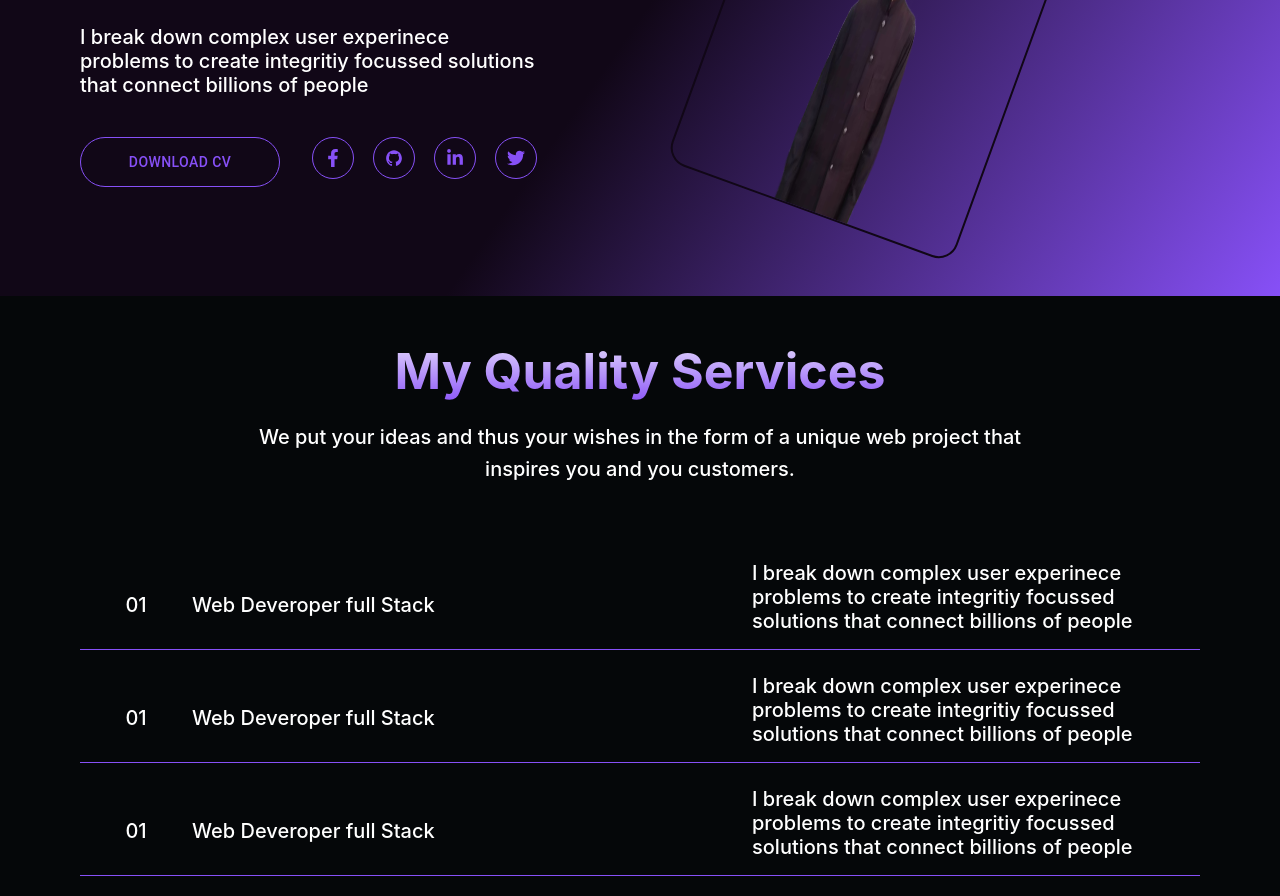
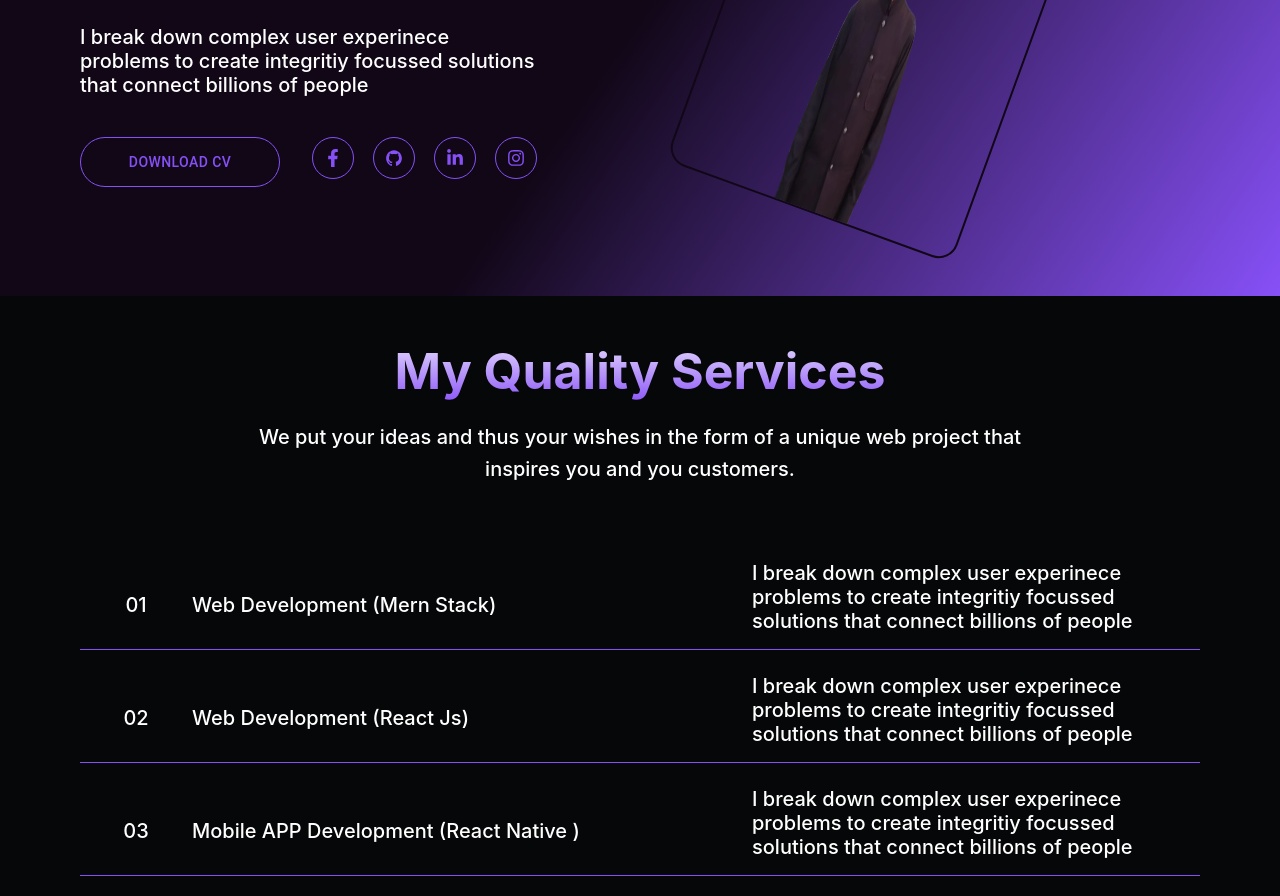
Before and after one commit to salmancheema05/portfolio, a React (Create React App) app: page / in a window 1280 px wide. Shown: the part 340-1236 px from the top of the page. Built offline with nearby package versions, Linux system fonts and the light colour scheme.

Commit message:
add links

```diff
--- a/src/components/icon.jsx
+++ b/src/components/icon.jsx
@@ -1,7 +1,8 @@
 import React from "react";
 import { Box } from "@mui/material";
-const DefaultIcon = ({ icon }) => {
+const DefaultIcon = ({ icon, link }) => {
   return (
+    <a href={link}>
       <Box
         width={40}
         height={40}
@@ -22,6 +23,7 @@ const DefaultIcon = ({ icon }) => {
       >
         {icon}
       </Box>
+    </a>
   );
 };
 
--- a/src/sections/header.jsx
+++ b/src/sections/header.jsx
@@ -3,7 +3,7 @@ import { Box, Typography, Button, Grid } from "@mui/material";
 import MyPic from "../images/mypic.png";
 import { FaFacebookF } from "react-icons/fa";
 import { IoLogoGithub } from "react-icons/io";
-import { FaLinkedinIn, FaTwitter } from "react-icons/fa6";
+import { FaLinkedinIn, FaInstagram } from "react-icons/fa6";
 import DefaultHeadings from "../components/headings";
 import DefaultIcon from "../components/icon";
 import DefaultParagraph from "../components/paragraph";
@@ -113,9 +113,18 @@ const Header = () => {
                   }}
                 >
                   <DefaultIcon icon={<FaFacebookF fontSize={18} />} />
-                  <DefaultIcon icon={<IoLogoGithub fontSize={18} />} />
-                  <DefaultIcon icon={<FaLinkedinIn fontSize={18} />} />
-                  <DefaultIcon icon={<FaTwitter fontSize={18} />} />
+                  <DefaultIcon
+                    icon={<IoLogoGithub fontSize={18} />}
+                    link="https://github.com/salmancheema05"
+                  />
+                  <DefaultIcon
+                    icon={<FaLinkedinIn fontSize={18} />}
+                    link="https://www.linkedin.com/in/salman-cheema-8a983a27a/"
+                  />
+                  <DefaultIcon
+                    icon={<FaInstagram fontSize={18} />}
+                    link="https://www.instagram.com/salmanakbar3731/"
+                  />
                 </Box>
               </Box>
             </Grid>
--- a/src/sections/projects.jsx
+++ b/src/sections/projects.jsx
@@ -42,7 +42,7 @@ const Projects = () => {
                   },
                 }}
               >
-                <Box p={4}>
+                <Box p={4} height={225}>
                   <img src={Web1} width="100%" height="100%" />
                 </Box>
                 <Box
@@ -91,13 +91,12 @@ const Projects = () => {
                   overflow: "hidden",
                   "&:hover": {
                     "&  .overlay": {
-                      // Selects sibling elements with class overlay
-                      bottom: 0, // Moves the overlay to the bottom
+                      bottom: 0,
                     },
                   },
                 }}
               >
-                <Box p={4}>
+                <Box p={4} height={225}>
                   <img src={Web2} width="100%" height="100%" />
                 </Box>
                 <Box
--- a/src/sections/services.jsx
+++ b/src/sections/services.jsx
@@ -50,7 +50,7 @@ const Services = () => {
                 </Box>
                 <Box width={"50%"} display="flex" alignItems="center">
                   <DefaultParagraph fontSize={35}>
-                    Web Deveroper full Stack
+                    Web Development (Mern Stack)
                   </DefaultParagraph>
                 </Box>
                 <Box
@@ -85,11 +85,11 @@ const Services = () => {
                   justifyContent="center"
                   alignItems="center"
                 >
-                  <DefaultParagraph color="#8750f7">01</DefaultParagraph>
+                  <DefaultParagraph color="#8750f7">02</DefaultParagraph>
                 </Box>
                 <Box width={"50%"} display="flex" alignItems="center">
                   <DefaultParagraph fontSize={35}>
-                    Web Deveroper full Stack
+                    Web Development (React Js)
                   </DefaultParagraph>
                 </Box>
                 <Box
@@ -124,11 +124,11 @@ const Services = () => {
                   justifyContent="center"
                   alignItems="center"
                 >
-                  <DefaultParagraph color="#8750f7">01</DefaultParagraph>
+                  <DefaultParagraph color="#8750f7">03</DefaultParagraph>
                 </Box>
                 <Box width={"50%"} display="flex" alignItems="center">
                   <DefaultParagraph fontSize={35}>
-                    Web Deveroper full Stack
+                    Mobile APP Development (React Native )
                   </DefaultParagraph>
                 </Box>
                 <Box
```
Lines whose indentation alone changed are shown as unchanged.
